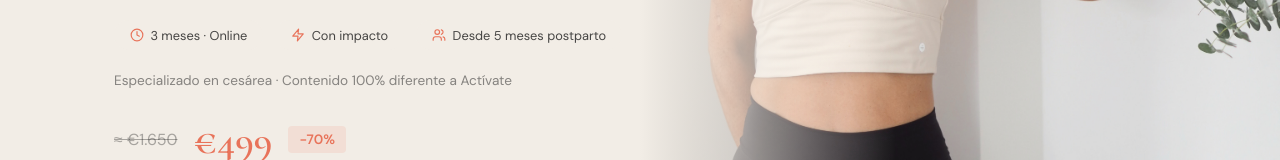
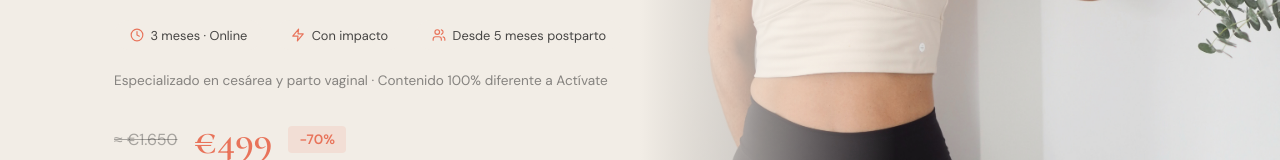
Before and after one commit to susanaaresla-lab/esencial-susana, a React (Create React App) app: page /programa-avanza in a window 1280 px wide. Shown: the part 506-666 px from the top of the page. Built offline with nearby package versions, Linux system fonts and the light colour scheme.

Commit message:
especializado cesárea y parto vaginal avanza

```diff
--- a/src/pages/ListaEsperaAvanzaPage.js
+++ b/src/pages/ListaEsperaAvanzaPage.js
@@ -96,7 +96,7 @@ export default function ListaEsperaAvanzaPage() {
               <span className="pill"><Users />Desde 5 meses postparto</span>
             </div>
             <p style={{ fontSize: '0.85rem', color: 'rgba(26,26,26,0.5)', marginBottom: '1.75rem', lineHeight: 1.6 }}>
-              Especializado en cesárea · Contenido 100% diferente a Actívate
+              Especializado en cesárea y parto vaginal · Contenido 100% diferente a Actívate
             </p>
             <div style={{ display: 'flex', alignItems: 'center', gap: '1rem', marginBottom: '0.5rem' }}>
               <div style={{ display: 'flex', alignItems: 'center', gap: '1rem', flexWrap: 'wrap' }}>
```
